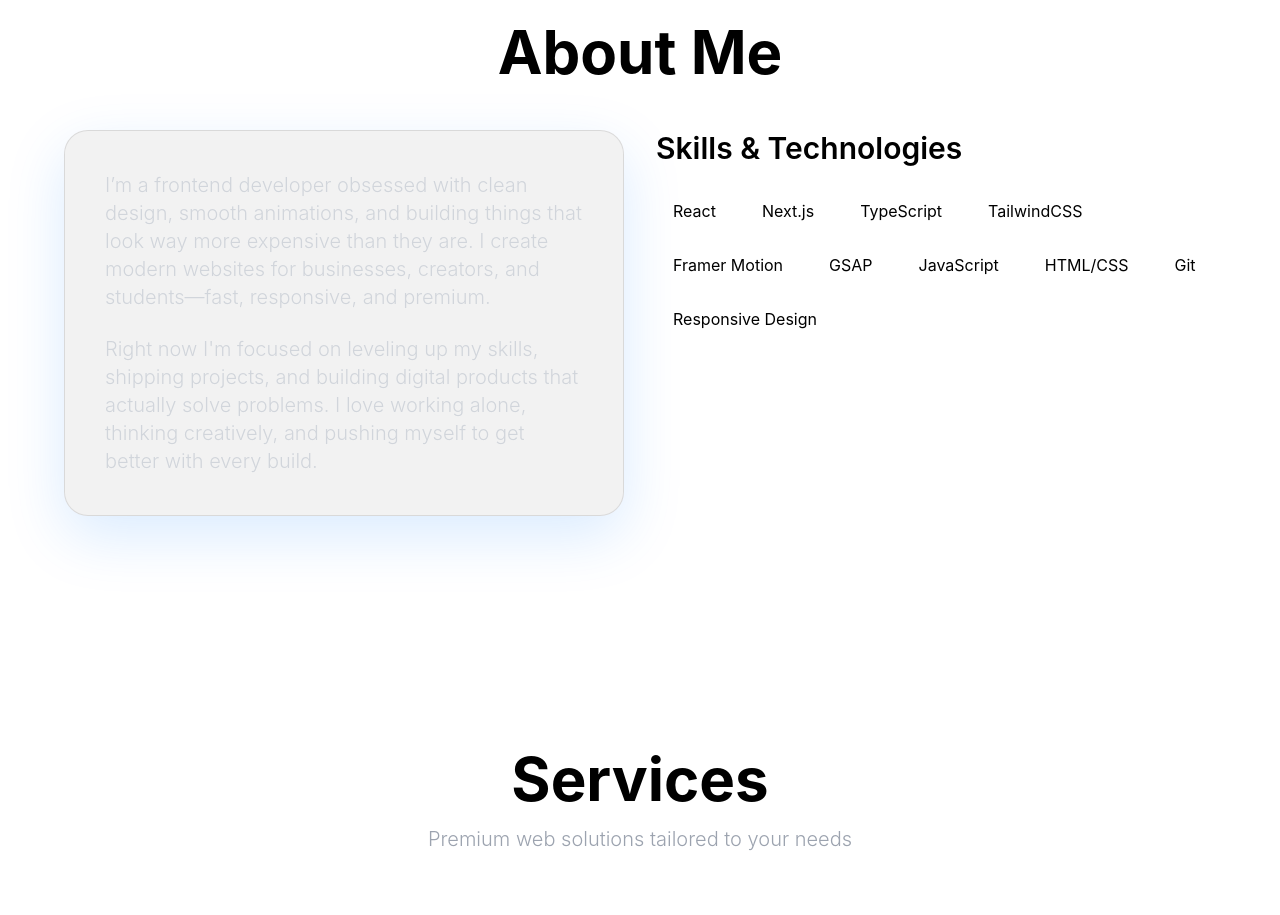
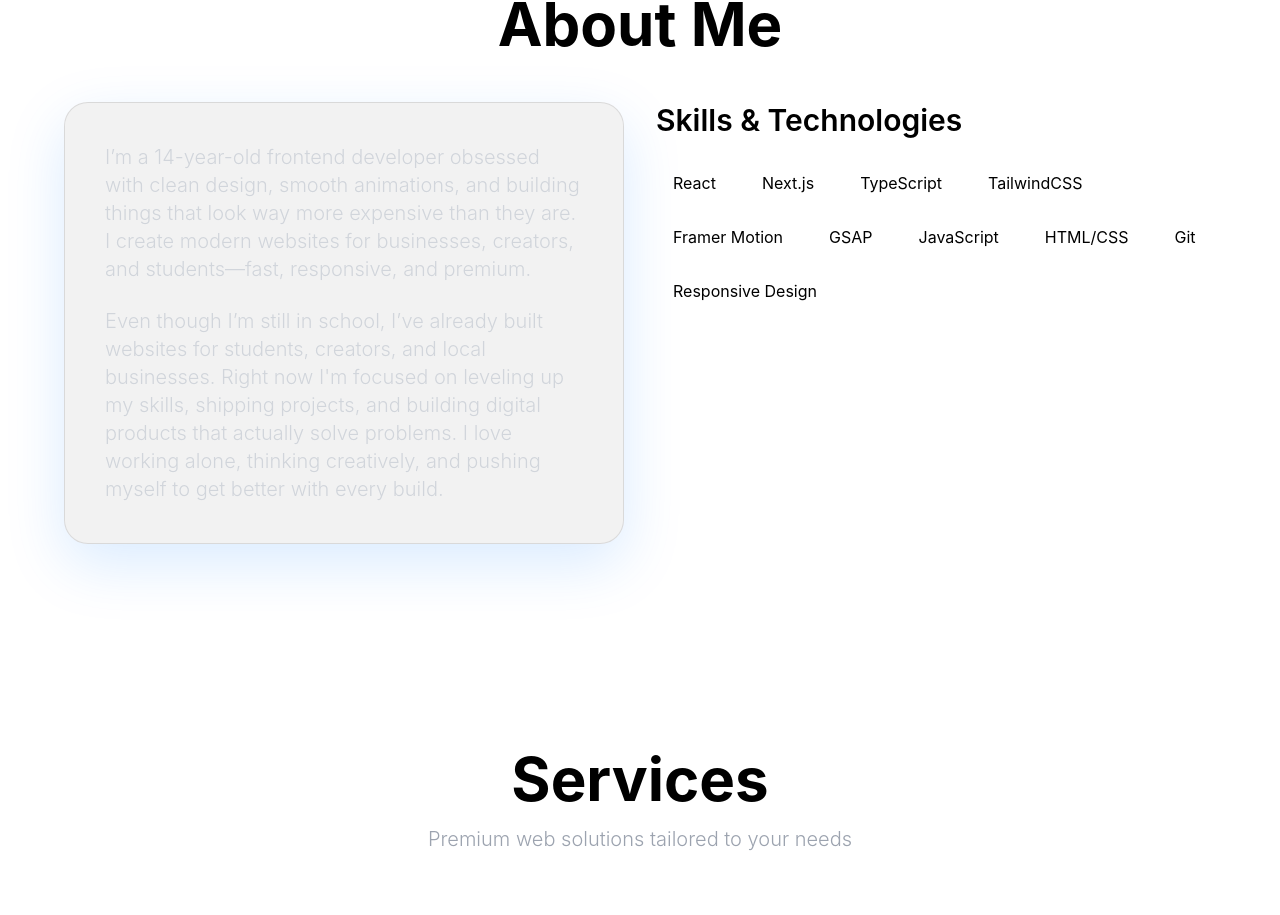
Before and after one commit to Dhanlaxmi-enterprise050/Portfolio, a Next.js app: page / in a window 1280 px wide. Shown: the part 931-1846 px from the top of the page. Built offline with nearby package versions, Linux system fonts and the light colour scheme.

Commit message:
Update About section to reflect age and experience

```diff
--- a/components/About.tsx
+++ b/components/About.tsx
@@ -68,10 +68,10 @@ export default function About() {
             className="glass rounded-2xl sm:rounded-3xl p-6 sm:p-8 md:p-10 premium-shadow"
           >
             <p className="text-base sm:text-lg md:text-xl text-gray-300 dark:text-gray-300 light:text-gray-700 leading-relaxed mb-4 sm:mb-6 font-light">
-            I’m a frontend developer obsessed with clean design, smooth animations, and building things that look way more expensive than they are. I create modern websites for businesses, creators, and students—fast, responsive, and premium.
+            I’m a 14-year-old frontend developer obsessed with clean design, smooth animations, and building things that look way more expensive than they are. I create modern websites for businesses, creators, and students—fast, responsive, and premium.
             </p>
             <p className="text-base sm:text-lg md:text-xl text-gray-300 dark:text-gray-300 light:text-gray-700 leading-relaxed font-light">
-              Right now I'm focused on leveling up my skills, shipping projects, and building digital products that actually solve problems. I love working alone, thinking creatively, and pushing myself to get better with every build.
+              Even though I’m still in school, I’ve already built websites for students, creators, and local businesses. Right now I'm focused on leveling up my skills, shipping projects, and building digital products that actually solve problems. I love working alone, thinking creatively, and pushing myself to get better with every build.
             </p>
           </motion.div>
 
```
